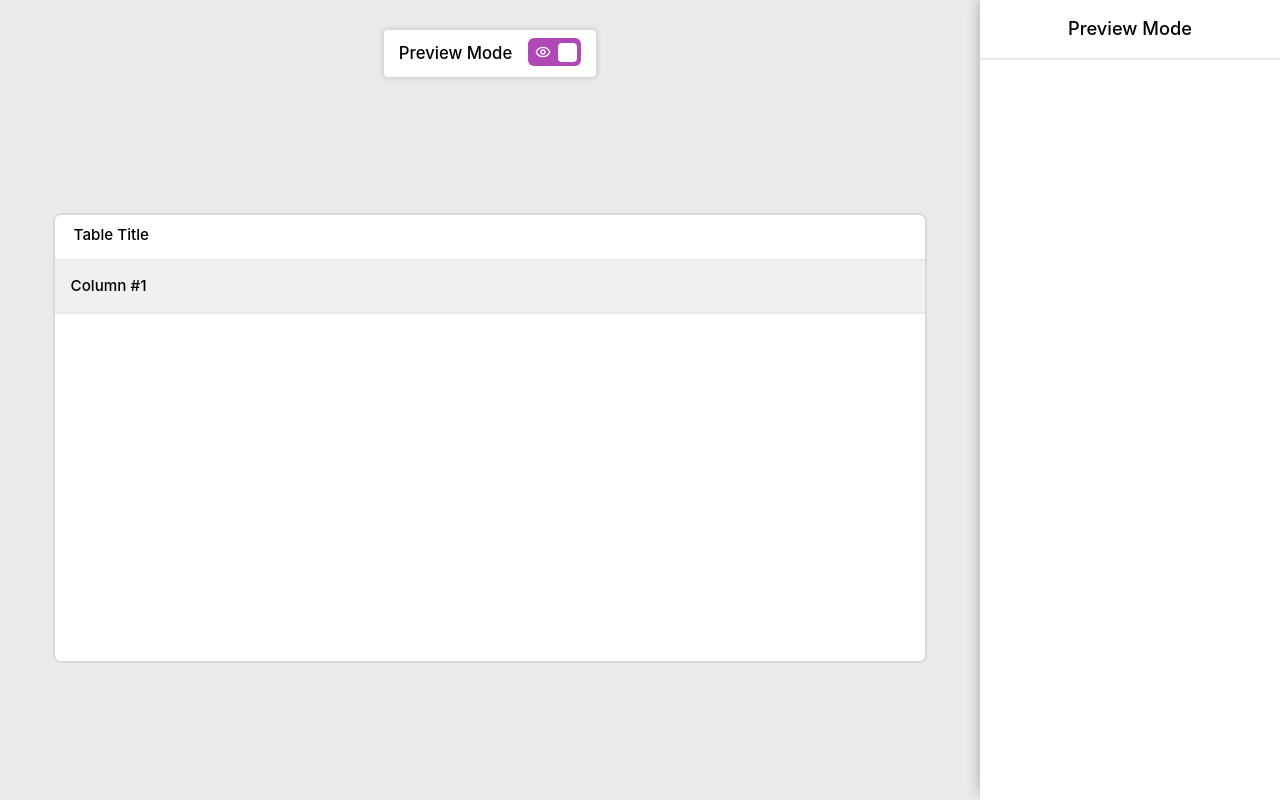
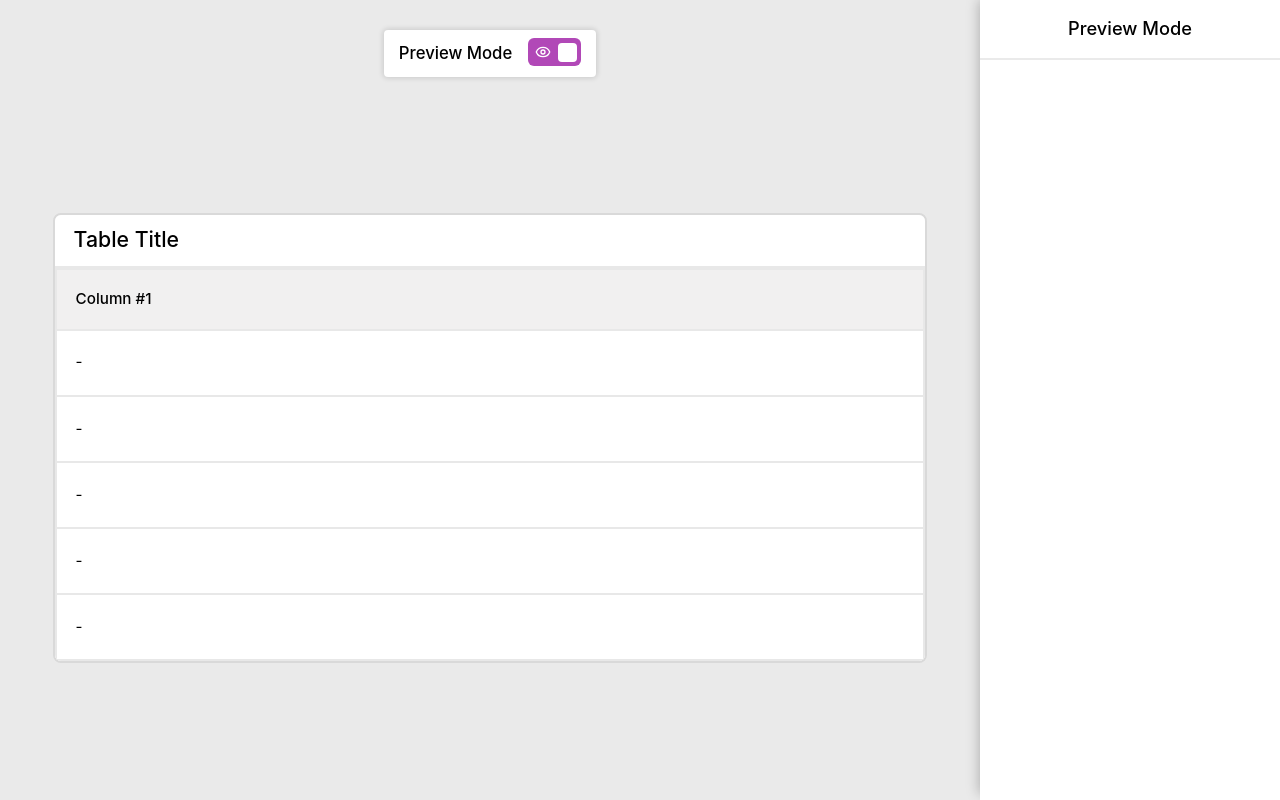
Before and after one commit to joaolucenalima/table-manager, a React (Vite) app: page / in a window 1280 px wide. Both pictures are taken after a click on the label 554 px from the left and 52 px from the top of the page. Built offline with nearby package versions, Linux system fonts and the light colour scheme; no server answers.

Commit message:
feat: static data added in preview table

```diff
--- /dev/null
+++ b/src/components/table/preview-table.css
@@ -0,0 +1,27 @@
+table {
+  width: 100%;
+  border-collapse: collapse;
+  background-color: #fff;
+}
+
+thead tr {
+  border-bottom: 1px solid #E8E8E8;
+  background-color: #F1F0F0;
+  position: sticky;
+  top: 0;
+  z-index: 10;
+
+  th {
+    font-weight: 500;
+  }
+}
+
+th,
+td {
+  padding: 1.2rem;
+  border: 2px solid #E8E8E8;
+}
+
+tbody tr:hover {
+  background-color: #F5F5F5;
+}
--- a/src/components/table/preview-table.tsx
+++ b/src/components/table/preview-table.tsx
@@ -1,9 +1,26 @@
-import { useContext } from "react"
+import { useContext, useEffect, useState } from "react"
 import { ModeContext } from "../../contexts/mode-context"
-import "./table.css"
+import "./preview-table.css"
+
+type PostsType = {
+  userId: number
+  id: number
+  title: string
+  body: string
+}
 
 export function PreviewTable() {
   const { tableColumns, tableConfiguration } = useContext(ModeContext)
+
+  const [posts, setPosts] = useState<PostsType[]>()
+
+  useEffect(() => {
+    fetch("https://jsonplaceholder.typicode.com/posts")
+      .then(response => response.json())
+      .then((data: PostsType[]) => {
+        setPosts(data.slice(0, 5))
+      })
+  }, [])
 
   return (
     <div className="table_container">
@@ -12,18 +29,30 @@ export function PreviewTable() {
       </div>
 
       <div className="table_content">
-        {tableColumns.map(column => (
-          <div className="preview_table_column" style={{ textAlign: column.textAlign }}>
-            <div className="column_header">
-              <span className="column_title">
-                {column.title}
-              </span>
-            </div>
+        <table>
+          <thead>
+            <tr>
+              {tableColumns.map((column, index) => (
+                <th key={index} style={{ textAlign: column.textAlign }}>
+                  {column.title}
+                </th>
+              ))}
+            </tr>
+          </thead>
 
-            <div className="column_content"></div>
-          </div>
-        ))}
+          <tbody>
+            {Array.from({ length: 5 }).map((_, rowIndex) => (
+              <tr key={rowIndex}>
+                {tableColumns.map((column, colIndex) => (
+                  <td key={colIndex} style={{ textAlign: column.textAlign }}>
+                    {posts ? posts[rowIndex]?.title || "-" : "-"}
+                  </td>
+                ))}
+              </tr>
+            ))}
+          </tbody>
+        </table>
       </div>
-    </div>
+    </div >
   )
 }
--- a/src/components/table/table.css
+++ b/src/components/table/table.css
@@ -17,6 +17,7 @@
 }
 
 .table_header {
+  font-size: 1.4rem;
   min-height: 3rem;
   grid-column: 1 / 3;
   background-color: #fff;
@@ -29,20 +30,8 @@
 }
 
 .table_content {
-  flex: 1;
+  display: flex;
   overflow: auto;
-
-  display: flex;
-}
-
-.preview_table_column {
-  flex: 1;
-  display: flex;
-  flex-direction: column;
-
-  &:not(:last-child) {
-    border-right: 2px solid #E8E8E8;
-  }
 }
 
 .edit_table_column {
@@ -79,7 +68,7 @@
   gap: 0.8rem;
   height: 3.5rem;
   min-width: max-content;
-  padding: 1rem;
+  padding: 1.5rem;
   border-bottom: 2px solid #E8E8E8;
 }
 
@@ -112,26 +101,6 @@
   padding: 1.5rem;
 }
 
-.main_button {
-  display: inline-flex;
-  align-items: center;
-  gap: 0.5rem;
-  padding: 0.6rem 1.5rem;
-  color: white;
-  font-size: 1rem;
-  font-weight: 500;
-  background-color: #B148B7;
-  border: none;
-  border-radius: 4px;
-
-  cursor: pointer;
-  transition: background-color 0.2s;
-
-  &:hover {
-    background-color: #A13DA3;
-  }
-}
-
 @media (max-width: 1280px) {
   .table_container {
     width: 95%;
--- a/src/index.css
+++ b/src/index.css
@@ -94,6 +94,26 @@ button svg {
   }
 }
 
+.main_button {
+  display: inline-flex;
+  align-items: center;
+  gap: 0.5rem;
+  padding: 0.6rem 1.5rem;
+  color: white;
+  font-size: 1rem;
+  font-weight: 500;
+  background-color: #B148B7;
+  border: none;
+  border-radius: 4px;
+
+  cursor: pointer;
+  transition: background-color 0.2s;
+
+  &:hover {
+    background-color: #A13DA3;
+  }
+}
+
 @media (max-width: 1280px) {
   :root {
     font-size: 95%;
```
